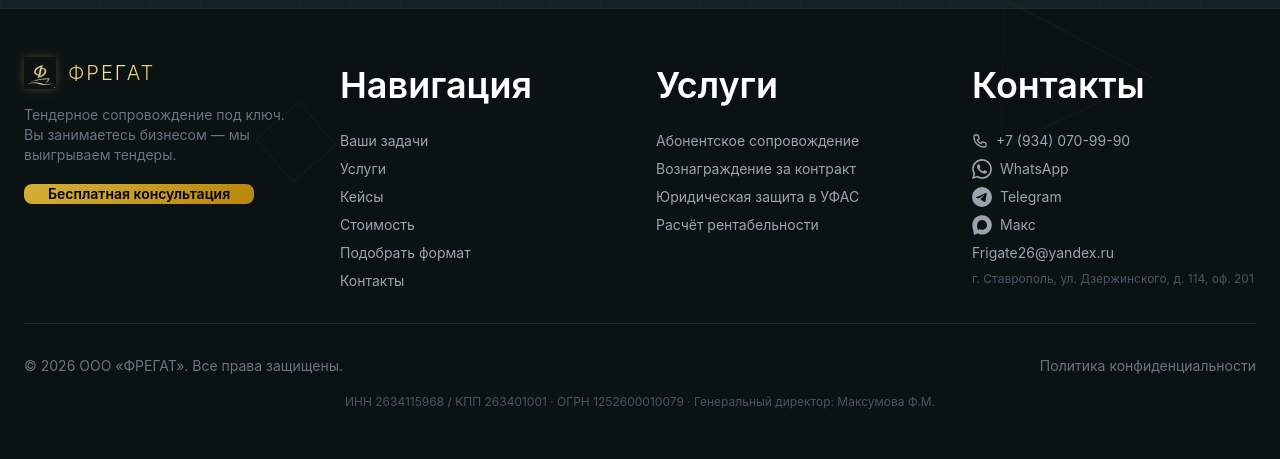
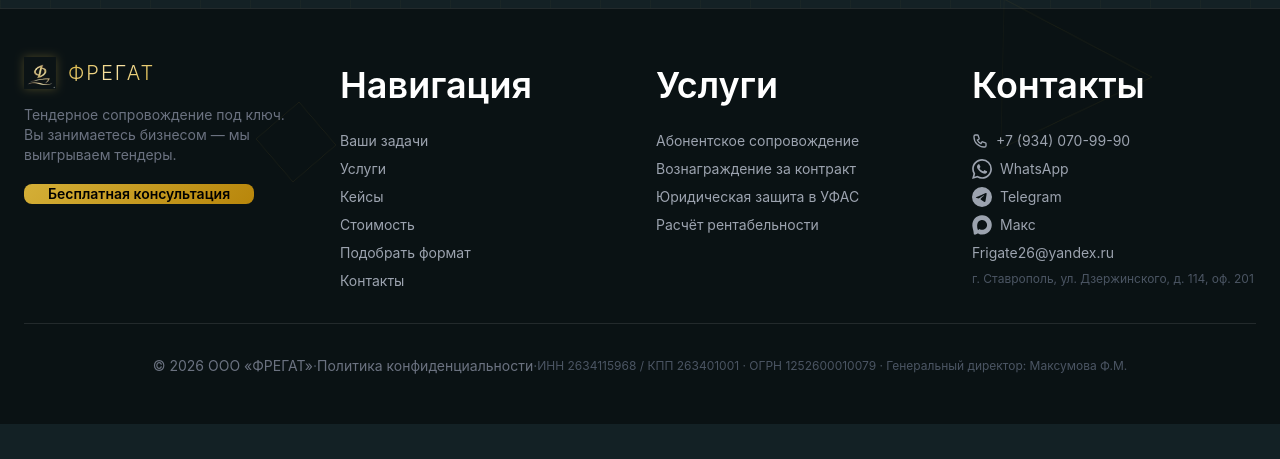
Before and after one commit to suyazov/tender-frigate.ru, a WordPress theme: template wp-content/themes/fregat/page.php in a window 1280 px wide. Shown: the part 472-931 px from the top of the page. After the commit the page ends 896 px from the top, so only its background shows below. Run offline with PHP 8.4 and a stand-in for WordPress, Linux system fonts and the light colour scheme; the site name, menu and one post (Sample post) are stand-ins, and other content is empty; some libraries are stand-ins or nearby versions.

Commit message:
Flatten footer into single row with dot separators
Co-Authored-By: Claude Opus 4.7 <noreply@anthropic.com>

```diff
--- a/wp-content/themes/fregat/footer.php
+++ b/wp-content/themes/fregat/footer.php
@@ -53,13 +53,13 @@
 			</div>
 		</div>
 
-		<div class="border-t border-white/10 pt-8 flex flex-col gap-4">
-				<div class="flex flex-col sm:flex-row items-center justify-between gap-4 text-gray-500 text-sm">
-					<div>&copy; <?php echo date('Y'); ?> ООО «ФРЕГАТ». Все права защищены.</div>
-					<a href="/politika-konfidentsialnosti/" class="text-gray-500 hover:text-gold transition">Политика конфиденциальности</a>
-				</div>
-				<div class="text-gray-600 text-xs leading-relaxed text-center">
-					ИНН 2634115968 / КПП 263401001 · ОГРН 1252600010079 · Генеральный директор: Максумова Ф.М.
+		<div class="border-t border-white/10 pt-8">
+				<div class="flex flex-wrap items-center justify-center gap-x-2 gap-y-1 text-gray-500 text-sm text-center">
+					<span>&copy; <?php echo date('Y'); ?> ООО &laquo;ФРЕГАТ&raquo;</span>
+					<span class="text-gray-600">&middot;</span>
+					<a href="/politika-konfidentsialnosti/" class="hover:text-gold transition">Политика конфиденциальности</a>
+					<span class="text-gray-600">&middot;</span>
+					<span class="text-gray-600 text-xs">ИНН 2634115968 / КПП 263401001 &middot; ОГРН 1252600010079 &middot; Генеральный директор: Максумова Ф.М.</span>
 				</div>
 			</div>
 	</div>
```
